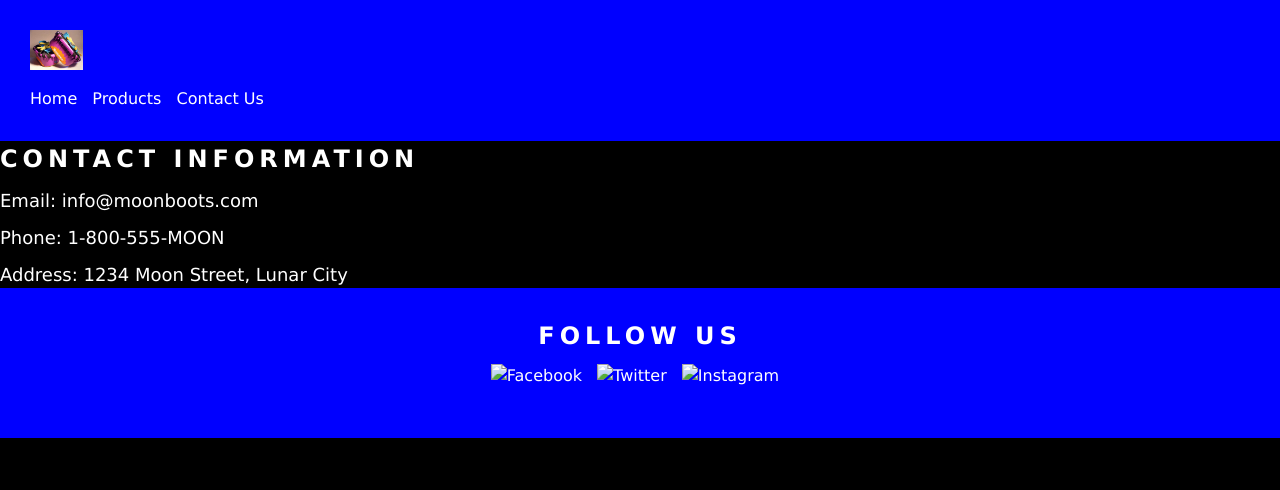
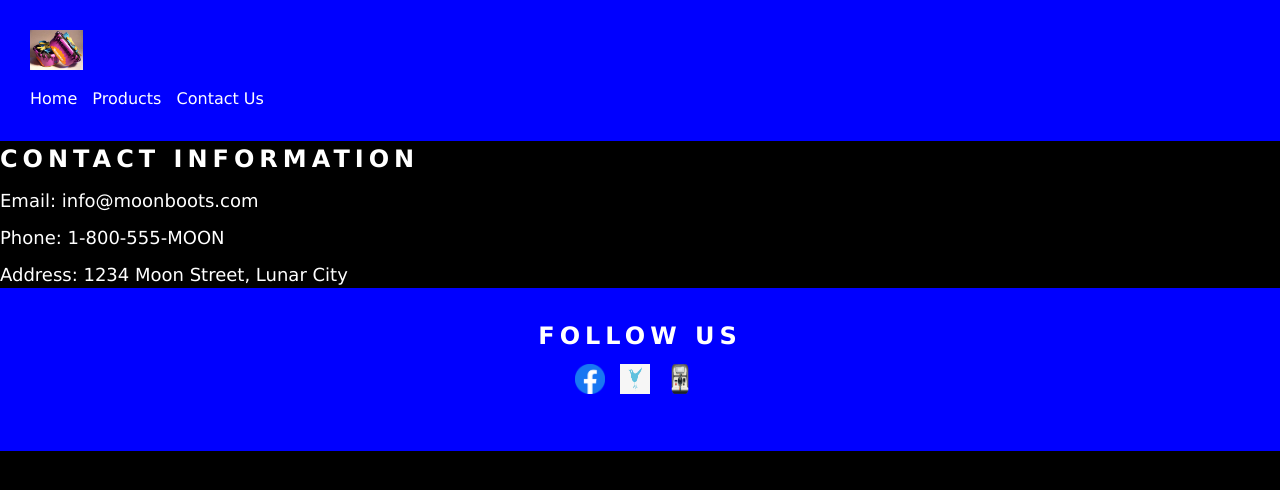
Before and after one commit to chris081888/retro, a plain HTML site: page contact.html in a window 1280 px wide. Drawn offline with Linux system fonts and the light colour scheme.

Commit message:
Add files via upload

```diff
--- a/contact.html
+++ b/contact.html
@@ -17,7 +17,7 @@
     <ul id="nav-links">
       <li><a href="index.html">Home</a></li>
       <li><a href="product.html">Products</a></li>
-      <li><a href="contactus.html">Contact Us</a></li>
+      <li><a href="contact.html">Contact Us</a></li>
     </ul>
   </nav>
 </header>
@@ -33,9 +33,9 @@
   <div id="social-media">
     <h3>Follow Us</h3>
     <ul>
-      <li><a href="#"><img src="facebook.png" alt="Facebook"></a></li>
-      <li><a href="#"><img src="twitter.jpg" alt="Twitter"></a></li>
-      <li><a href="#"><img src="instagram.png" alt="Instagram"></a></li>
+      <li><a href="#"><img src="images/facebook.png" alt="Facebook"></a></li>
+      <li><a href="#"><img src="images/twitter.jpg" alt="Twitter"></a></li>
+      <li><a href="#"><img src="images/Instagram.png" alt="Instagram"></a></li>
     </ul>
   </div>
 </footer>
```
Also changed, not shown: product.html (+2 -2 lines).
